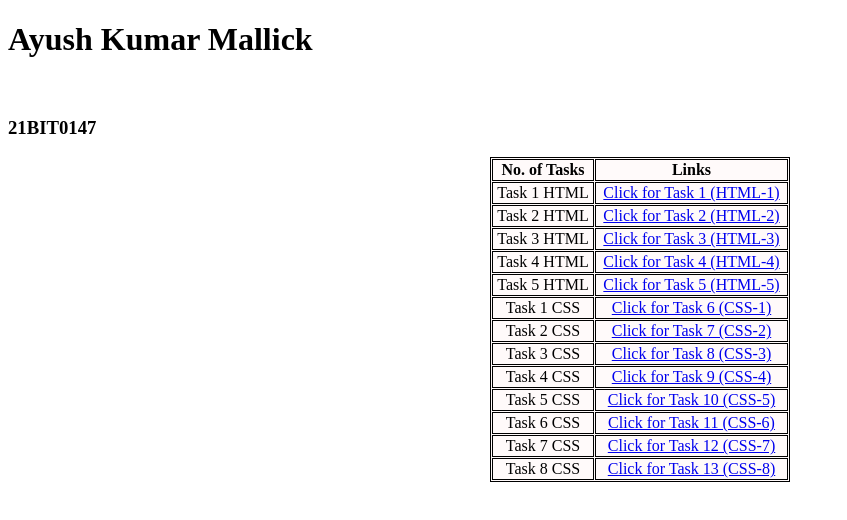
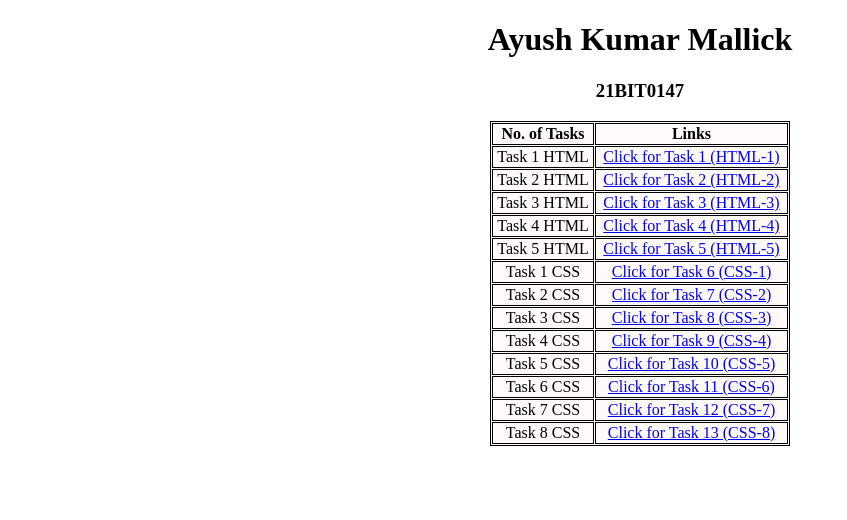
Before and after one commit to AyushMallick/MERN_HC_EthInts, a plain HTML site: page index.html in a window 1280 px wide. Shown: the whole page, without its empty margins (0-847 px from the left). Drawn offline with Linux system fonts and the light colour scheme.

Commit message:
Update index.html

```diff
--- a/index.html
+++ b/index.html
@@ -6,8 +6,8 @@
     <title>Index</title>
 </head>
 <body>
-    <h1> Ayush Kumar Mallick </h1><br>
-    <h3>21BIT0147</h3>
+    <h1 align ="center"> Ayush Kumar Mallick </h1>
+    <h3 align ="center">21BIT0147</h3>
     <table align ="center" border="1" cellspacing="1" bordercolor="black" bgcolor ="snow" height="5" width="300">
         <tr>
             <th>No. of Tasks</th>
```
